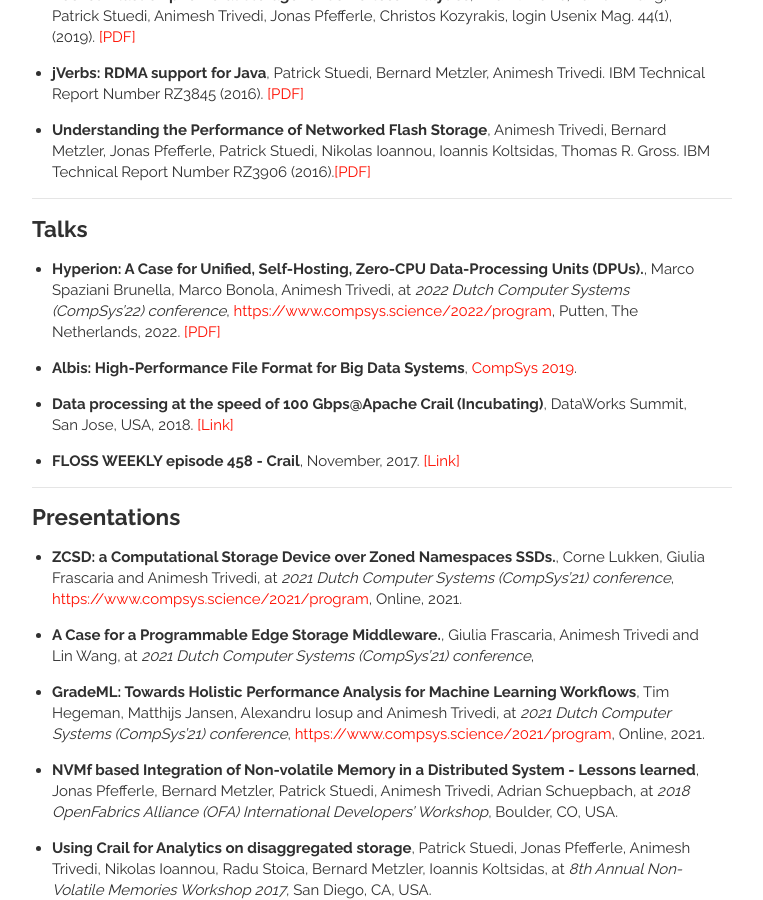
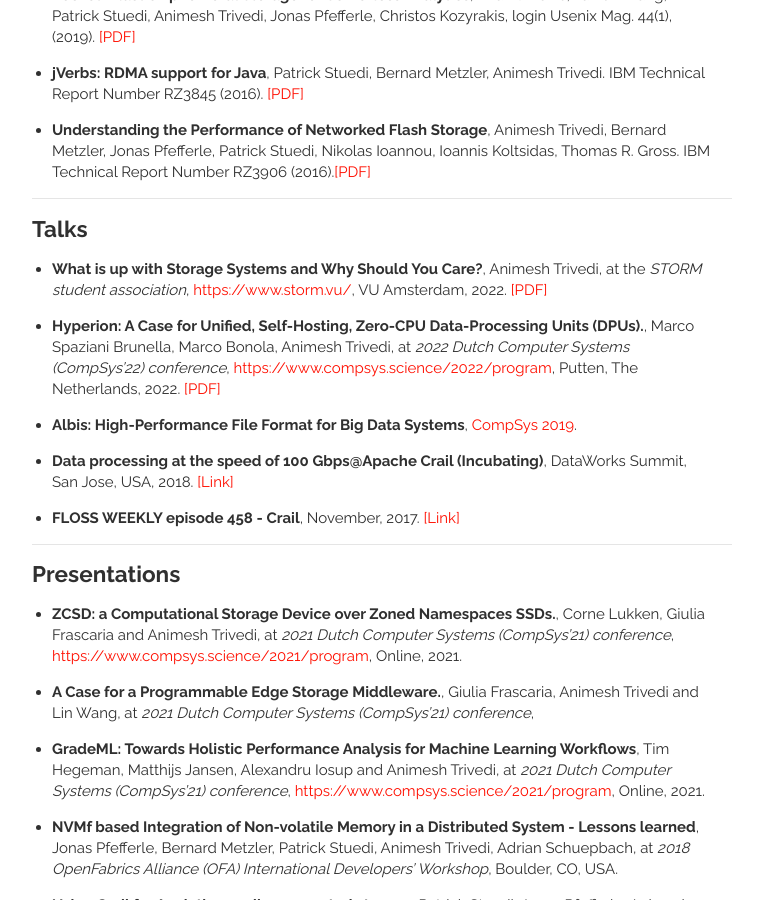
Before and after one commit to animeshtrivedi/animeshtrivedi.github.io, a Jekyll site: the page built from publications.md, in a window 1280 px wide and 900 px high, scrolled down 3151 px. Shown: the whole window, without its empty margins (258-1021 px from the left). Built offline with Jekyll 4.4.1, drawn with Linux system fonts in a browser that asks for light colours.

```diff
--- a/publications.md
+++ b/publications.md
@@ -88,6 +88,8 @@ permalink: /publications/
 
 <hr>
 ## Talks
+  * **What is up with Storage Systems and Why Should You Care?**, Animesh Trivedi, at the *STORM student association*, [https://www.storm.vu/](https://www.compsys.science/2022/program), VU Amsterdam, 2022. [[PDF]](/files/2022/2022-storm-guest-lecture-why-storage-and-why-should-you-care.pdf)
+
   * **Hyperion: A Case for Unified, Self-Hosting, Zero-CPU Data-Processing Units (DPUs).**, Marco Spaziani Brunella, Marco Bonola, Animesh Trivedi, at *2022 Dutch Computer Systems (CompSys’22) conference*, [https://www.compsys.science/2022/program](https://www.compsys.science/2022/program), Putten, The Netherlands, 2022. [[PDF]](/files/2022/2022-compsys-hyperion-zero-cpu-talk.pdf)
 
   * **Albis: High-Performance File Format for Big Data Systems**, [CompSys 2019](https://www.compsys.science/2019/program).
```
Also changed, not shown: _posts/2022-06-24-storm-talk.md (added, +16 -0 lines), images/pdf.svg (added), 1 other file.
